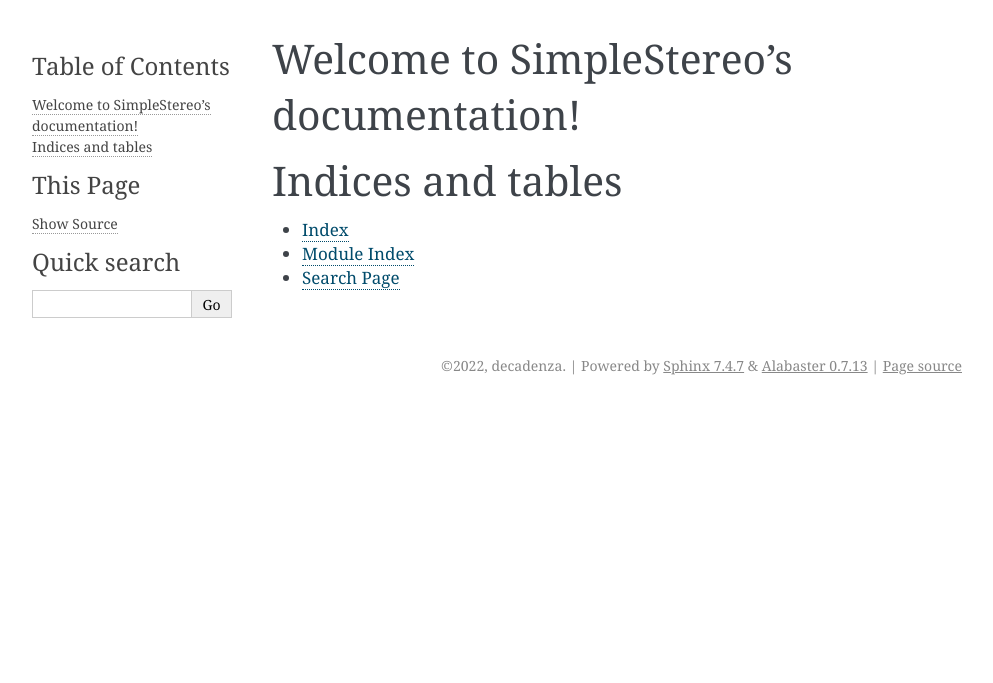
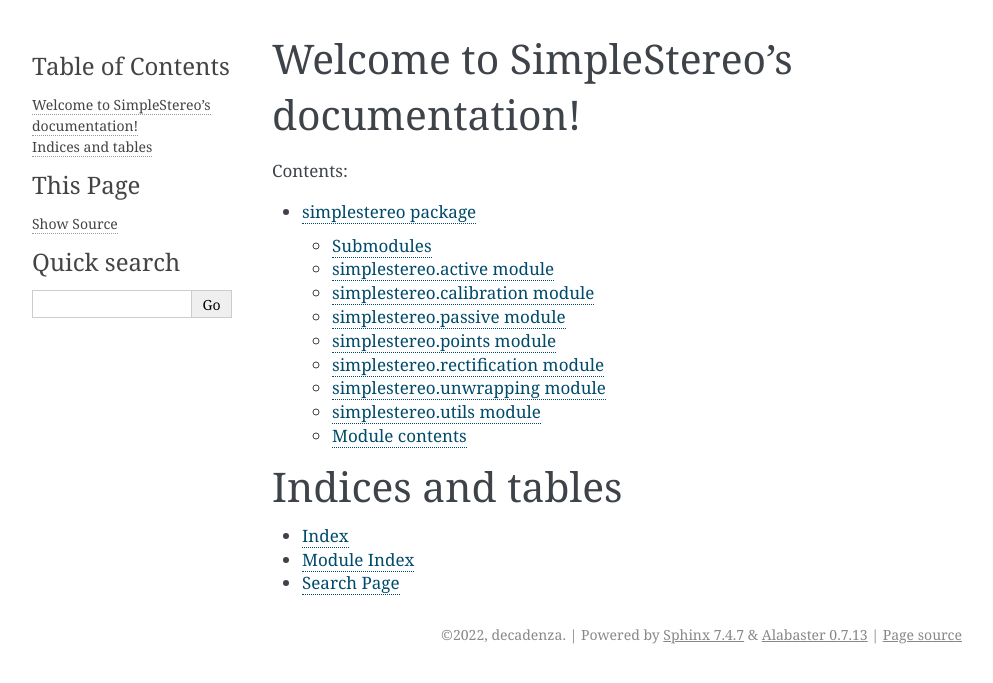
Before and after one commit to decadenza/SimpleStereo, a Sphinx documentation site: the page built from docs/index.rst, in a window 1280 px wide. Shown: the top 683 px of the page, without its empty margins (148-1141 px from the left). Built offline with Sphinx 7.4.7, drawn with Linux system fonts in a browser that asks for light colours.

```diff
--- a/docs/conf.py
+++ b/docs/conf.py
@@ -19,6 +19,8 @@ sys.path.insert(0, os.path.abspath('..'))
 
 
 # -- Mocking imports  -----------------------------------------------------
+MOCK_MODULES = ['numpy', 'scipy', 'matplotlib', 'cv2', 'scipy.ndimage', 'scipy.optimize', 'scipy.linalg', 'simplestereo._passive', 'simplestereo._unwrapping']
+
 from unittest.mock import MagicMock
 
 class Mock(MagicMock):
@@ -26,8 +28,9 @@ class Mock(MagicMock):
     def __getattr__(cls, name):
             return MagicMock()
 
-MOCK_MODULES = ['numpy', 'scipy', 'matplotlib', 'cv2', 'scipy.ndimage', 'scipy.optimize', 'scipy.linalg']
 sys.modules.update((mod_name, Mock()) for mod_name in MOCK_MODULES)
+
+autodoc_mock_imports = MOCK_MODULES
 
 # -- Project information -----------------------------------------------------
 
@@ -46,6 +49,10 @@ release = '1'
 # ones.
 extensions = [
                 'sphinx.ext.autodoc',
+                'sphinx.ext.coverage',
+                'sphinx.ext.napoleon',
+                'sphinx.ext.todo',
+                'sphinx.ext.viewcode'
              ]
 
 # Add any paths that contain templates here, relative to this directory.
@@ -68,3 +75,9 @@ html_theme = 'alabaster'
 # relative to this directory. They are copied after the builtin static files,
 # so a file named "default.css" will overwrite the builtin "default.css".
 html_static_path = ['_static']
+
+# These paths are either relative to html_static_path
+# or fully qualified paths (eg. https://...)
+html_css_files = [
+    'custom.css',
+    ]
--- a/docs/index.rst
+++ b/docs/index.rst
@@ -6,11 +6,12 @@
 Welcome to SimpleStereo's documentation!
 ========================================
 
+
 .. toctree::
    :maxdepth: 2
    :caption: Contents:
 
-
+   simplestereo
 
 Indices and tables
 ==================
```
Also changed, not shown: 1 other file.
